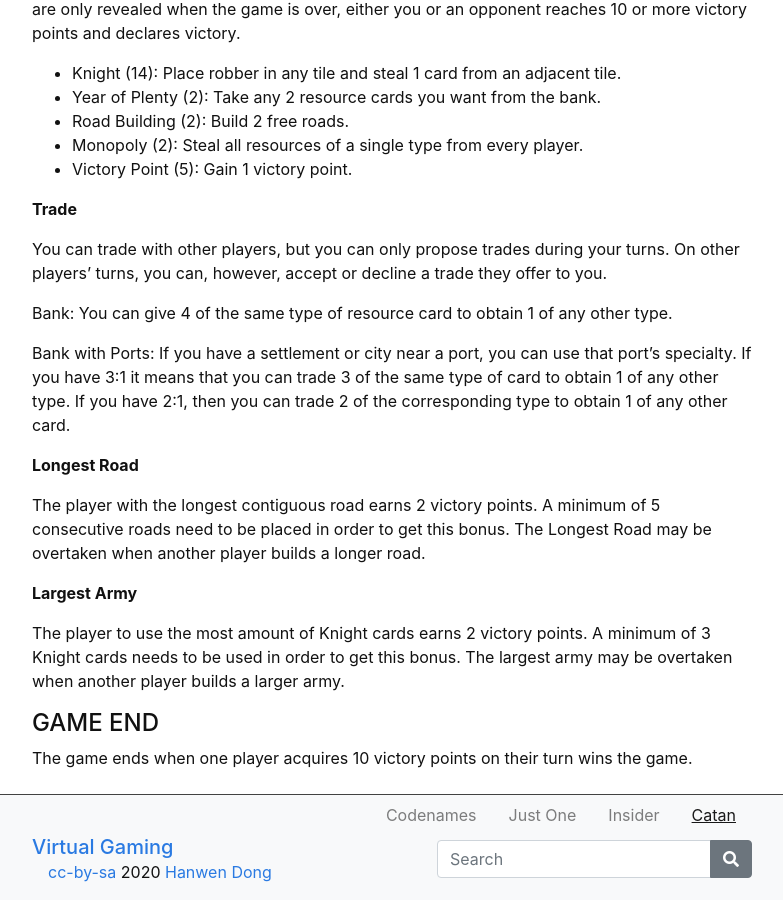
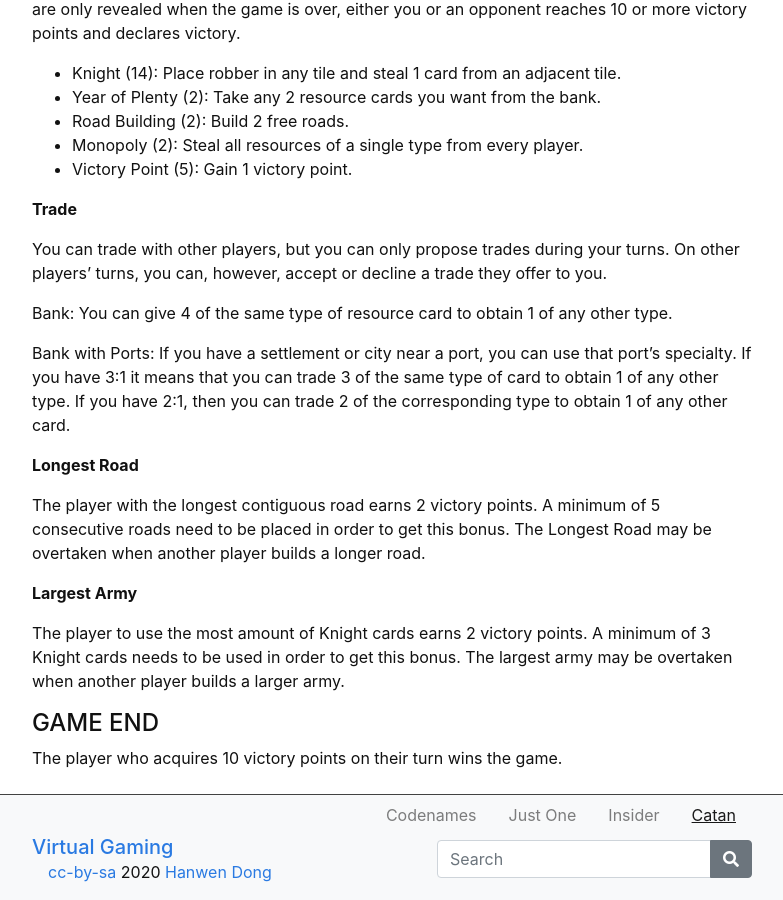
Before and after one commit to hanwendong1/VirtualGaming, a Jekyll site: the page built from content/4-Catan.md, in a window 1280 px wide and 900 px high, scrolled down 3575 px. Shown: the whole window, without its empty margins (248-1031 px from the left). Built offline with Jekyll 4.4.1, drawn with Linux system fonts in a browser that asks for light colours.

Commit message:
Update 4-Catan.md

```diff
--- a/content/4-Catan.md
+++ b/content/4-Catan.md
@@ -137,4 +137,4 @@ The player with the longest contiguous road earns 2 victory points. A minimum of
 The player to use the most amount of Knight cards earns 2 victory points. A minimum of 3 Knight cards needs to be used in order to get this bonus. The largest army may be overtaken when another player builds a larger army.
 
 #### GAME END
-The game ends when one player acquires 10 victory points on their turn wins the game.
+The player who acquires 10 victory points on their turn wins the game.
```
